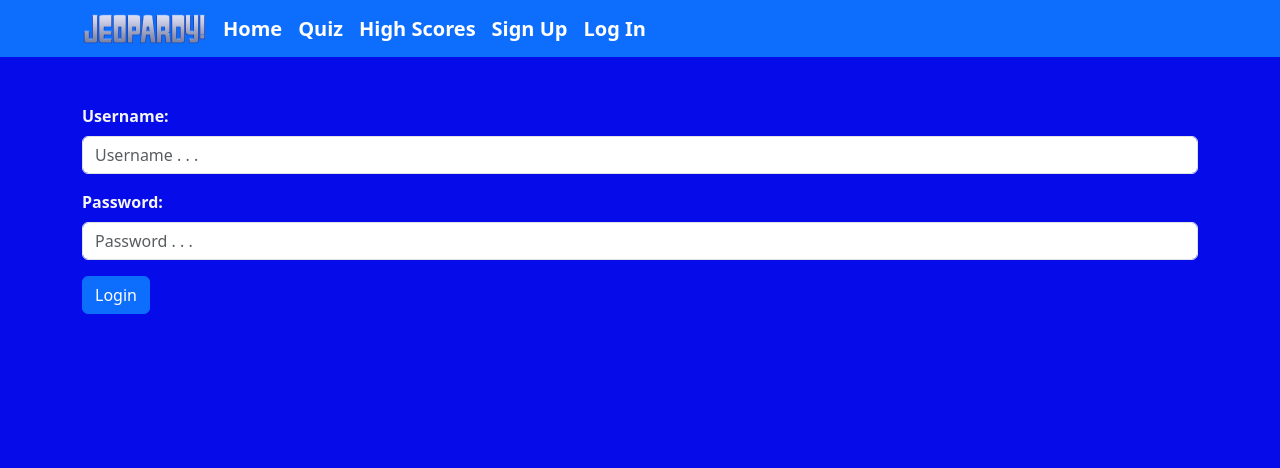
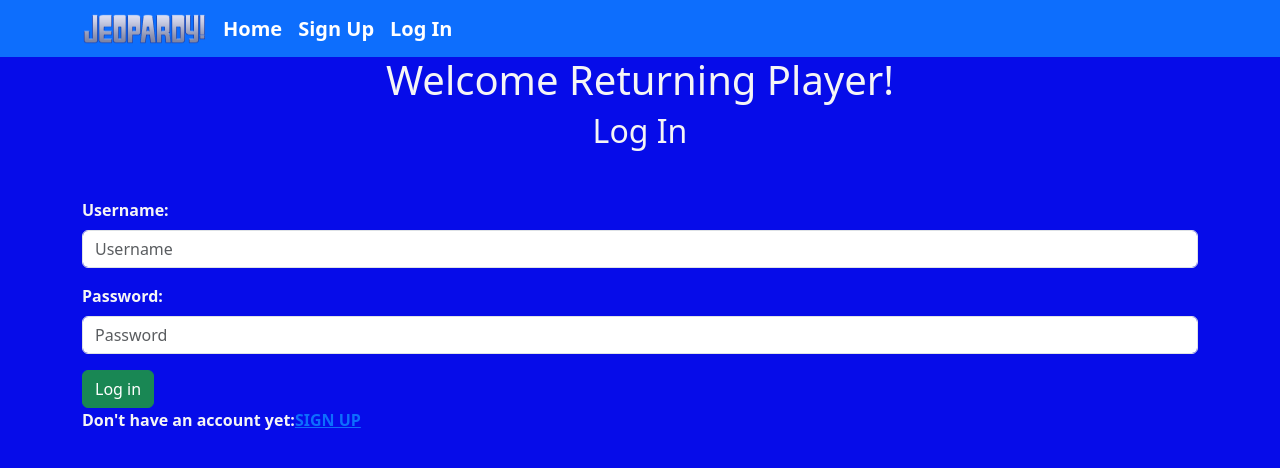
Before and after one commit to JasonStumpf/Final-Capstone-Project, a React (Vite) app in the folder React/: page /login in a window 1280 px wide. Shown: the top 468 px of the page. Built offline with nearby package versions, Linux system fonts and the light colour scheme.

Commit message:
Eight Commit

```diff
--- a/React/src/App.jsx
+++ b/React/src/App.jsx
@@ -4,8 +4,8 @@ import Quiz from './views/Quiz';
 import Home from './views/Home';
 import MyNav from './components/MyNav';
 import Highscores from './views/Highscores';
-import SignUp from './views/Signup';
-import Login from './views/Login';
+import SignUp from './auth/Signup';
+import Login from './auth/Login';
 
 function App() {
 
--- /dev/null
+++ b/React/src/ProviderLayer.jsx
@@ -0,0 +1,13 @@
+import App from "./App";
+import DataProvider from "./components/DataProvider";
+
+
+const ProviderLayer = () => {
+
+    return (
+        <DataProvider>
+            <App />
+        </DataProvider>
+    )
+}
+export default ProviderLayer;
--- a/React/src/Static.css
+++ b/React/src/Static.css
@@ -16,9 +16,9 @@ body {
 }
 
 .quiz-table th {
-    padding: 8px;
+    padding: 1px;
     text-align: center;
-    height: 90px;
+    height: 70px;
     display: flex;
     align-items: center;
     justify-content: center;
@@ -30,10 +30,10 @@ body {
 }
 
 .column {
-    padding-top: 50px;
+    padding-top: 1px;
     margin: 10px;
     flex: 1;
-    height:560px;
+    height:435px;
     text-align: center;
 }
 
@@ -44,7 +44,7 @@ body {
     align-items: center;
     justify-content: center;
     width: 100%;
-    height: 80px;
+    height: 70px;
     font-size: xx-large;
     font-weight: 900;
 }
@@ -61,3 +61,13 @@ body {
 .container {
     padding-top: 0.5px;
 }
+
+h1 {
+    text-align: center;
+    color:#D69F4C
+}
+
+h2 {
+    text-align: center;
+    color:#D69F4C
+}
--- /dev/null
+++ b/React/src/auth/Login.jsx
@@ -0,0 +1,75 @@
+import axios from "axios";
+import { useContext, useState } from "react";
+import { Button, Form } from "react-bootstrap";
+import { Link, useNavigate } from "react-router-dom";
+import { DataContext } from "../components/DataProvider";
+
+
+const Login = () => {
+    const [username, setUserName] = useState("");
+    const [password, setPassword] = useState("");
+    const [wrongUsername, setWrongUsername] = useState(false);
+    const [wrongPassword, setWrongPassword] = useState(false);
+    const {user, setUser} = useContext(DataContext);
+
+    const navigate = useNavigate();
+
+    const handleSubmit = (e) => {
+        e.preventDefault();
+        const data = {
+            'username': username,
+            'password': password,
+        };
+
+        axios.post("http://127.0.0.1:5000/login", data)
+            .then(function (response) {
+                if (response.data['message'] === 'Wrong Password') {
+                    setWrongUsername(false);
+                    setWrongPassword(true);
+                } else if (response.data['message'] === 'Wrong Username'){
+                    setWrongUsername(true);
+                    setWrongPassword(false);
+                } else {
+                    console.log(response)
+                    setUser(response.data.user)
+                    setWrongUsername(false);
+                    setWrongPassword(false);
+                    alert("Successfully logged in!");
+                    navigate("/");
+                }
+            })
+
+            .catch(function (error) {
+                console.log("Error:", error.response.data);
+            });
+    };
+
+    return (
+        <div className="container">
+            <h1>Welcome Returning Player!</h1>
+            <h2>Log In</h2>
+            <Form method="POST" className="col m-auto mt-5" onSubmit={handleSubmit}>
+                <Form.Group className="mb-3" controlId="formBasicPassword">
+                    <Form.Label>Username:</Form.Label>
+                    <Form.Control type="text" placeholder="Username" value={username} onChange={(e) => setUserName(e.target.value)} />
+                    {wrongUsername && <Form.Text className="text-danger">Username not found.</Form.Text>}
+                </Form.Group>
+                <Form.Group className="mb-3" controlId="exampleForm.ControlTextarea1">
+                    <Form.Label>Password:</Form.Label>
+                    <Form.Control type="password" placeholder="Password" value={password} onChange={(e) => setPassword(e.target.value)} />
+                    {wrongPassword && <Form.Text className="text-danger">Wrong Password.</Form.Text>}
+                </Form.Group>
+                <Button variant="success" type="submit">
+                    Log in
+                </Button>
+                <br />
+                Don't have an account yet:
+                <Link to="/signup">
+                    SIGN UP
+                </Link>
+            </Form>
+        </div>
+    );
+};
+
+export default Login;
--- a/React/src/views/Signup.jsx
+++ b/React/src/auth/Signup.jsx
@@ -1,26 +1,40 @@
 import React, { useState } from 'react';
 import axios from 'axios';
 import { Button, Form } from 'react-bootstrap';
-import { Link } from 'react-router-dom';
+import { Link, useNavigate } from 'react-router-dom';
 
 const SignUp = () => {
   const [userName, setUserName] = useState('');
   const [password, setPassword] = useState('');
+  const [confirmPassword, setConfirmPassword] = useState('');
+  const [matchingPasswords, setMatchingPasswords] = useState(true)
+  const [takenUsername, setTakenUsername] = useState(false)
+
+  const navigate = useNavigate();
 
   const handleSubmit = (e) => {
     e.preventDefault();
     const form = e.target;
-    console.log(form);
+
     let vals = {};
     vals['username'] = e.target[0].value;
     vals['password'] = e.target[1].value;
-    console.log(vals);
+    vals['confirm'] = e.target[2].value;
+
     axios.post('http://127.0.0.1:5000/signup', JSON.stringify(vals), {
       headers: { 'Content-Type': 'application/json' }
     }
     )
       .then(function (response) {
-        console.log(response.data);
+        if (response.data['message'] === 'Username already exists') {
+          setTakenUsername(true);
+        } else if (response.data['message'] === 'Passwords do not match') {
+          setMatchingPasswords(false);
+        } else {
+          setTakenUsername(false);
+          alert("Account successfully created!");
+          navigate("/login");
+        }
       })
       .catch(function (error) {
         console.log(error);
@@ -29,21 +43,29 @@ const SignUp = () => {
 
   return (
     <div className="container">
+      <h1>Welcome New Player!</h1>
+      <h2>Sign Up</h2>
       <Form method="POST" className="col m-auto mt-5" onSubmit={handleSubmit}>
         <Form.Group className="mb-3" controlId="formBasicPassword">
           <Form.Label>Username:</Form.Label>
           <Form.Control type="text" placeholder="Username" value={userName} onChange={(e) => setUserName(e.target.value)} />
+          {takenUsername && <Form.Text className="text-danger">Username already taken.</Form.Text>}
         </Form.Group>
         <Form.Group className="mb-3" controlId="exampleForm.ControlTextarea1">
           <Form.Label>Password:</Form.Label>
           <Form.Control type="password" placeholder="Password" value={password} onChange={(e) => setPassword(e.target.value)} />
         </Form.Group>
-        <Button variant="primary" type="submit">
-          Login
+        <Form.Group className="mb-3" controlId="exampleForm.ControlTextarea2">
+          <Form.Label>Confirm Password:</Form.Label>
+          <Form.Control type="password" placeholder="Password" value={confirmPassword} onChange={(e) => setConfirmPassword(e.target.value)} />
+          {!matchingPasswords && <Form.Text className="text-danger">Passwords do not match.</Form.Text>}
+        </Form.Group>
+        <Button variant="success" type="submit">
+          Sign Up
         </Button>
         <br />
         Already have an account:
-        <Link>
+        <Link to="/login">
           LOG IN
         </Link>
       </Form>
--- /dev/null
+++ b/React/src/components/DataProvider.jsx
@@ -0,0 +1,12 @@
+import { createContext, useEffect, useState } from "react";
+const DataProvider = (props) => {
+    const [user, setUser] = useState({});
+    useEffect(() => { console.log(user) });
+    return (
+        <DataContext.Provider value={{'user': user, 'setUser': setUser}}>
+            {props.children}
+        </DataContext.Provider>
+    )
+}
+export default DataProvider;
+export const DataContext = createContext();
--- a/React/src/components/MyNav.jsx
+++ b/React/src/components/MyNav.jsx
@@ -1,9 +1,19 @@
-import { Link } from "react-router-dom";
+import { Link, useNavigate } from "react-router-dom";
 import Container from 'react-bootstrap/Container';
 import Navbar from 'react-bootstrap/Navbar';
-import { Nav } from "react-bootstrap";
+import { Button, Nav } from "react-bootstrap";
+import { useContext } from "react";
+import { DataContext } from "./DataProvider";
 
 function MyNav() {
+    const {user, setUser} = useContext(DataContext)
+    const navigate = useNavigate();
+
+    const handleLogout = () => {
+        setUser({ id: null, username: null });
+        navigate("/login");
+    };
+
     return (
         <>
             <Navbar fixed="top" bg="primary" data-bs-theme="dark">
@@ -12,11 +22,21 @@ function MyNav() {
                         <img src="/jeopardy.png" width="125" height="30" className="d-inline-block align-top" />
                     </Navbar.Brand>
                     <Nav className="me-auto">
-                        <Link className="navbar-brand" to="/">Home</Link>
-                        <Link className="navbar-brand" to="/quiz">Quiz</Link>
-                        <Link className="navbar-brand" to="/highscores">High Scores</Link>
-                        <Link className="navbar-brand" to="/signup">Sign Up</Link>
-                        <Link className="navbar-brand" to="/login">Log In</Link>
+                        {user.id ? (
+                            <>
+                            <Link className="navbar-brand" to="/">Home</Link>
+                            <Link className="navbar-brand" to="/quiz">Quiz</Link>
+                            <Link className="navbar-brand" to="/highscores">High Scores</Link>
+                            <Button variant="dark" onClick={handleLogout}>Logout</Button>
+                            <h6 className="text-dark">current user: {user.username}</h6>
+                            </>
+                        ) : (
+                            <>
+                            <Link className="navbar-brand" to="/">Home</Link>
+                            <Link className="navbar-brand" to="/signup">Sign Up</Link>
+                            <Link className="navbar-brand" to="/login">Log In</Link>
+                            </>
+                        )}
                     </Nav>
                 </Container>
             </Navbar>
--- a/React/src/main.jsx
+++ b/React/src/main.jsx
@@ -1,13 +1,13 @@
 import React from 'react'
 import ReactDOM from 'react-dom/client'
-import App from './App.jsx'
 import 'bootstrap/dist/css/bootstrap.min.css';
 import { BrowserRouter } from 'react-router-dom'
+import ProviderLayer from './ProviderLayer.jsx';
 
 ReactDOM.createRoot(document.getElementById('root')).render(
   <React.StrictMode>
     <BrowserRouter>
-      <App />
+      <ProviderLayer />
     </BrowserRouter>
   </React.StrictMode>,
 )
--- a/React/src/views/Home.jsx
+++ b/React/src/views/Home.jsx
@@ -1,7 +1,9 @@
-import { useEffect, useRef } from "react";
+import { useContext, useEffect, useRef } from "react";
+import { DataContext } from "../components/DataProvider";
 
 const Home = () => {
     const audioRef = useRef(null);
+    const {user, setUser} = useContext(DataContext);
 
     useEffect(() => {
         audioRef.current.play();
--- a/React/src/views/Login.jsx
+++ /dev/null
@@ -1,58 +0,0 @@
-import axios from "axios";
-import { useState } from "react";
-import { Button, Form } from "react-bootstrap";
-
-const Login = () => {
-    const [username, setUserName] = useState("");
-    const [password, setPassword] = useState("");
-
-    const handleSubmit = (e) => {
-        e.preventDefault();
-        const data = {
-            'username': username,
-            'password': password,
-        };
-
-        axios.post("http://127.0.0.1:5000/login", data)
-            .then(function (response) {
-                console.log(response.data);
-            })
-            .catch(function (error) {
-                console.log("Error:", error.response.data);
-            });
-    };
-
-    return (
-        <div className="container">
-            <Form
-                method="POST"
-                className="col m-auto mt-5"
-                onSubmit={handleSubmit}
-            >
-                <Form.Group className="mb-3" controlId="formBasicPassword">
-                    <Form.Label>Username:</Form.Label>
-                    <Form.Control
-                        type="text"
-                        placeholder="Username . . . "
-                        value={username}
-                        onChange={(e) => setUserName(e.target.value)}
-                    />
-                </Form.Group>
-                <Form.Group className="mb-3" controlId="exampleForm.ControlTextarea1">
-                    <Form.Label>Password:</Form.Label>
-                    <Form.Control
-                        type="password"
-                        placeholder="Password . . . "
-                        value={password}
-                        onChange={(e) => setPassword(e.target.value)}
-                    />
-                </Form.Group>
-                <Button variant="primary" type="submit">
-                    Login
-                </Button>
-            </Form>
-        </div>
-    );
-};
-
-export default Login;
--- a/React/src/views/Question.jsx
+++ b/React/src/views/Question.jsx
@@ -55,12 +55,11 @@ const Question = (props) => {
                                     <Form.Text className="text-muted">
                                     </Form.Text>
                                 </Form.Group>
-                                <Button variant="success" type="submit">
-                                    Submit
-                                </Button>
+                                <Button variant="success" type="submit">Submit</Button>
                             </Form>
                     }
                     <p>Score: $ {score}</p>
+                    <Button variant="secondary">Save Current Score</Button>
                 </ListGroup>
             </Card>
         </>
--- a/React/src/views/Quiz.jsx
+++ b/React/src/views/Quiz.jsx
@@ -5,9 +5,12 @@ import Table from 'react-bootstrap/Table';
 import '../static.css';
 import Question from "./Question";
 import { Button } from "react-bootstrap";
+import { DataContext } from "../components/DataProvider";
 
 
 const Quiz = () => {
+
+  const {user, setUser} = useContext(DataContext)
 
   const getQuizData = async () => {
     let response = await axios.get('http://127.0.0.1:5000/quiz');
@@ -58,6 +61,8 @@ const Quiz = () => {
 
   return (
     <div>
+      <h1>PLEASE WELCOME TODAYS CONTESTANT:</h1>
+      {user.id? <h2>{user.username}</h2> : null}
       <div className="container">
         {matchingSections && matchingSections.length > 0 ? (
           <div className="columns">
```
Also changed, not shown: 2 other files (tests, documents, lock files or other folders).
